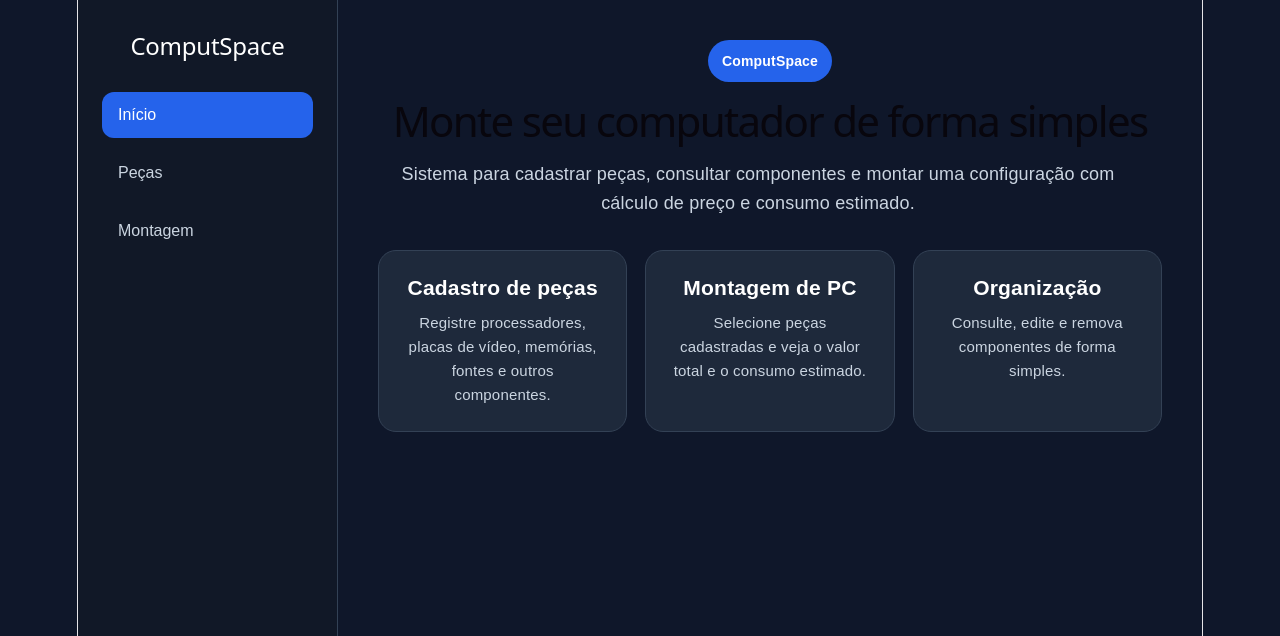
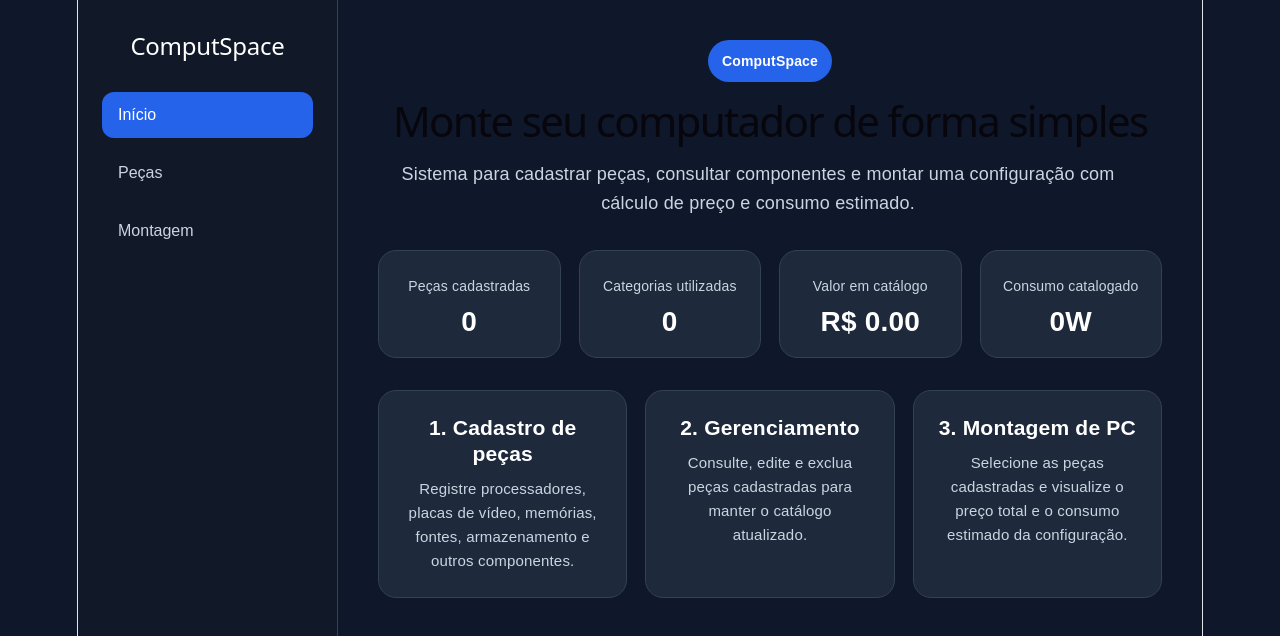
Before and after one commit to GabehEPW/Projeto_de_Programacao_Web, a React (Vite) app in the folder segundobi/ComputSpace/codigo-fonte/: page / in a window 1280 px wide. Shown: the top 636 px of the page. Built offline with nearby package versions, Linux system fonts and the light colour scheme.

Commit message:
Melhoria da tela inicial com resumo do sistema

```diff
--- a/segundobi/ComputSpace/codigo-fonte/src/App.css
+++ b/segundobi/ComputSpace/codigo-fonte/src/App.css
@@ -382,3 +382,42 @@ tr:last-child td {
     flex-direction: column;
   }
 }
+
+.stats-grid {
+  display: grid;
+  grid-template-columns: repeat(4, 1fr);
+  gap: 18px;
+  margin: 32px 0;
+}
+
+.stat-card {
+  padding: 22px;
+  border-radius: 18px;
+  background: #1e293b;
+  border: 1px solid #334155;
+}
+
+.stat-card span {
+  display: block;
+  margin-bottom: 10px;
+  color: #cbd5e1;
+  font-size: 14px;
+}
+
+.stat-card strong {
+  display: block;
+  color: #ffffff;
+  font-size: 28px;
+}
+
+@media (max-width: 1000px) {
+  .stats-grid {
+    grid-template-columns: repeat(2, 1fr);
+  }
+}
+
+@media (max-width: 600px) {
+  .stats-grid {
+    grid-template-columns: 1fr;
+  }
+}
--- a/segundobi/ComputSpace/codigo-fonte/src/pages/Home.tsx
+++ b/segundobi/ComputSpace/codigo-fonte/src/pages/Home.tsx
@@ -1,4 +1,13 @@
+import { buscarPecas } from '../services/pecasStorage'
+
 function Home() {
+  const pecas = buscarPecas()
+
+  const totalPecas = pecas.length
+  const categoriasCadastradas = new Set(pecas.map((peca) => peca.categoria)).size
+  const valorTotalCatalogo = pecas.reduce((total, peca) => total + peca.preco, 0)
+  const consumoTotalCatalogo = pecas.reduce((total, peca) => total + peca.consumo, 0)
+
   return (
     <section className="page">
       <span className="badge">ComputSpace</span>
@@ -10,20 +19,51 @@ function Home() {
         configuração com cálculo de preço e consumo estimado.
       </p>
 
+      <div className="stats-grid">
+        <article className="stat-card">
+          <span>Peças cadastradas</span>
+          <strong>{totalPecas}</strong>
+        </article>
+
+        <article className="stat-card">
+          <span>Categorias utilizadas</span>
+          <strong>{categoriasCadastradas}</strong>
+        </article>
+
+        <article className="stat-card">
+          <span>Valor em catálogo</span>
+          <strong>R$ {valorTotalCatalogo.toFixed(2)}</strong>
+        </article>
+
+        <article className="stat-card">
+          <span>Consumo catalogado</span>
+          <strong>{consumoTotalCatalogo}W</strong>
+        </article>
+      </div>
+
       <div className="cards">
         <article className="card">
-          <h3>Cadastro de peças</h3>
-          <p>Registre processadores, placas de vídeo, memórias, fontes e outros componentes.</p>
+          <h3>1. Cadastro de peças</h3>
+          <p>
+            Registre processadores, placas de vídeo, memórias, fontes,
+            armazenamento e outros componentes.
+          </p>
         </article>
 
         <article className="card">
-          <h3>Montagem de PC</h3>
-          <p>Selecione peças cadastradas e veja o valor total e o consumo estimado.</p>
+          <h3>2. Gerenciamento</h3>
+          <p>
+            Consulte, edite e exclua peças cadastradas para manter o catálogo
+            atualizado.
+          </p>
         </article>
 
         <article className="card">
-          <h3>Organização</h3>
-          <p>Consulte, edite e remova componentes de forma simples.</p>
+          <h3>3. Montagem de PC</h3>
+          <p>
+            Selecione as peças cadastradas e visualize o preço total e o
+            consumo estimado da configuração.
+          </p>
         </article>
       </div>
     </section>
```
